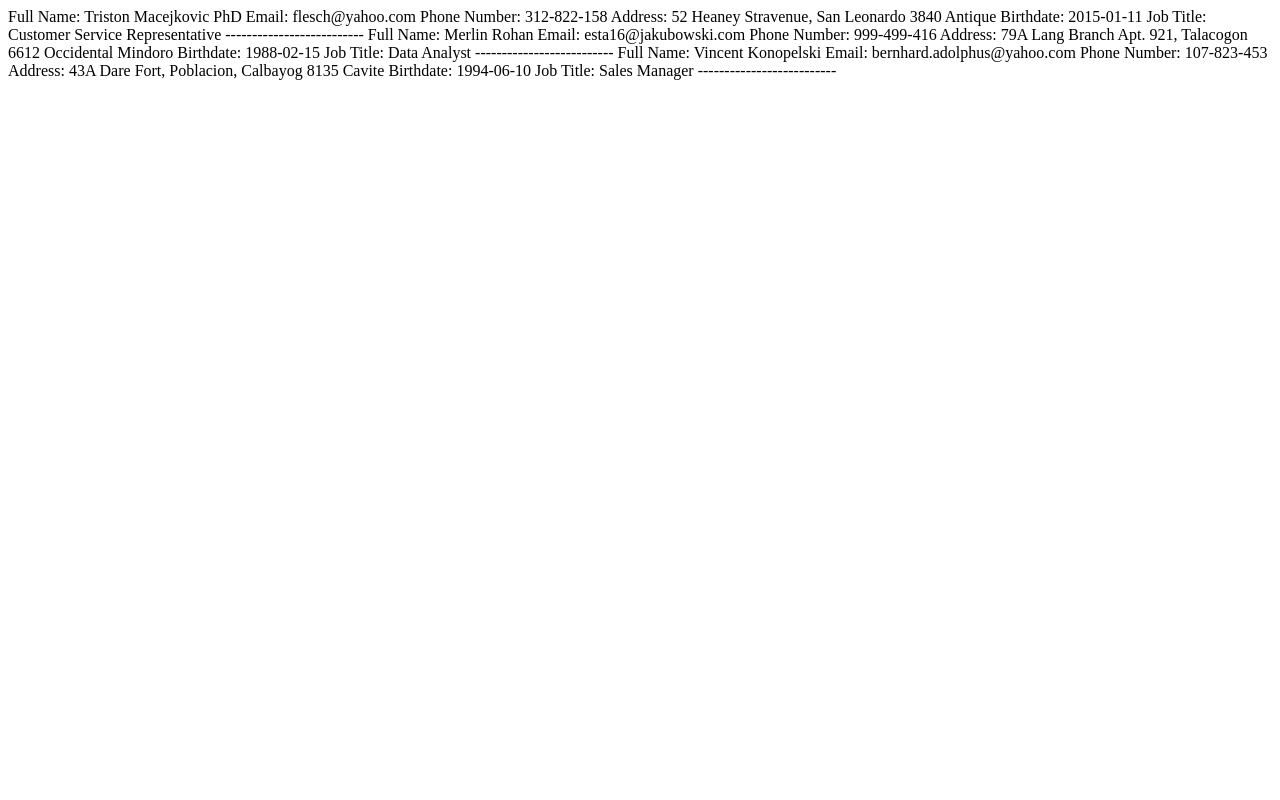
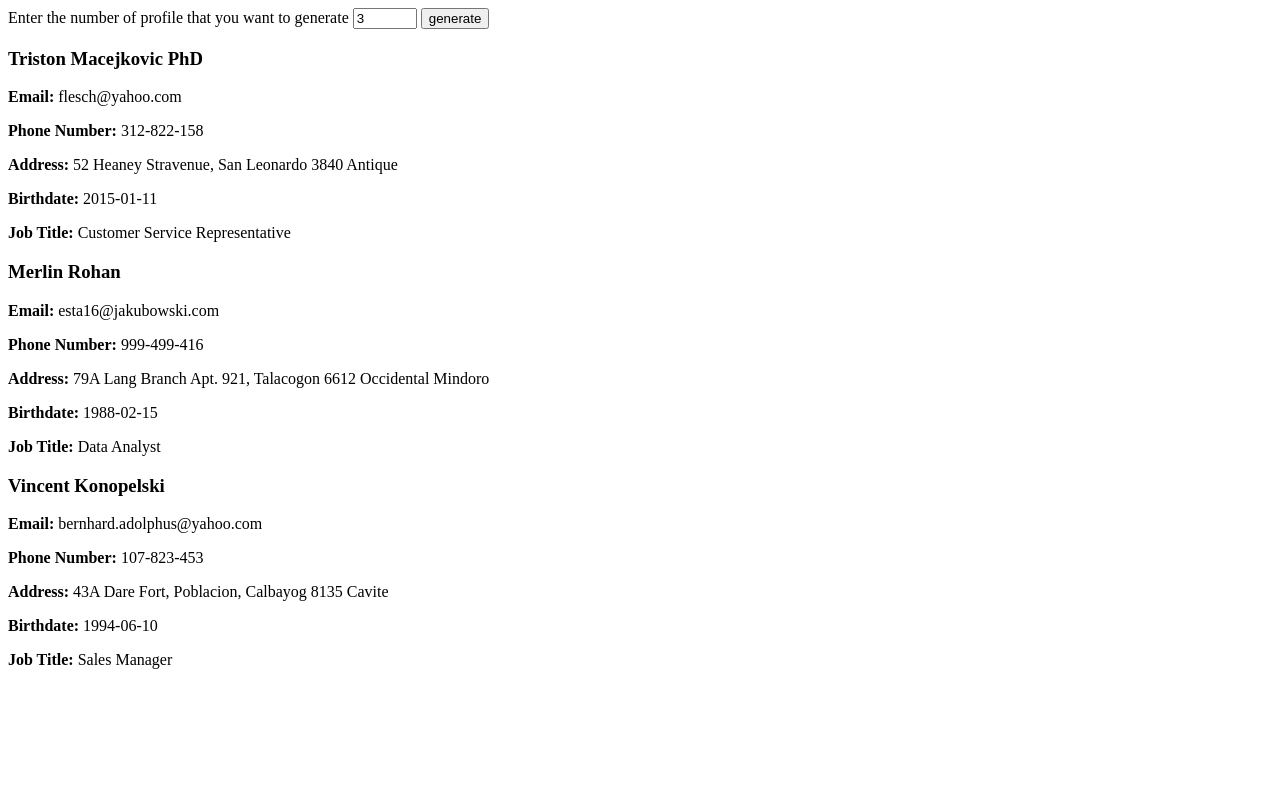
Before and after one commit to ZuLu29/WEEK08_FAKER_PAIR, a PHP site: page / in a window 1280 px wide. Run offline with PHP 8.4, Linux system fonts and the light colour scheme.

Commit message:
add geneerate button

```diff
--- a/index.php
+++ b/index.php
@@ -30,16 +30,43 @@ function generateProfile($faker)
 
     return $profile;
 };
+$numProfiles = isset($_GET['number']) ? (int)$_GET['number'] : 3;
+
 $profiles = [];
-for ($i = 0; $i < 3; $i++) {
+for ($i = 0; $i < $numProfiles; $i++) {
     $profiles[] = generateProfile($faker);
 }
-foreach ($profiles as $profile) {
-    echo "Full Name: " . $profile['full_name'] . "\n";
-    echo "Email: " . $profile['email'] . "\n";
-    echo "Phone Number: " . $profile['phone_number'] . "\n";
-    echo "Address: " . $profile['address'] . "\n";
-    echo "Birthdate: " . $profile['birthdate'] . "\n";
-    echo "Job Title: " . $profile['job_title'] . "\n";
-    echo "--------------------------\n";
-}
+
+?>
+<!DOCTYPE html>
+<html lang="en">
+
+<head>
+    <meta charset="UTF-8" />
+    <meta name="viewport" content="width=device-width, initial-scale=1.0" />
+    <title>PROFILE GENERATOR</title>
+</head>
+
+<body>
+    <form action="index.php">
+        <label for="number">Enter the number of profile that you want to generate</label>
+        <input type="number" name="number" min="1" max="100" value="<?php echo $numProfiles; ?>" />
+        <input type="submit" value="generate" />
+    </form>
+    <div class="profiles">
+        <?php
+        foreach ($profiles as $profile) {
+            echo '<div class="profile">';
+            echo '<h3>' . $profile['full_name'] . '</h3>';
+            echo '<p><strong>Email:</strong> ' . $profile['email'] . '</p>';
+            echo '<p><strong>Phone Number:</strong> ' . $profile['phone_number'] . '</p>';
+            echo '<p><strong>Address:</strong> ' . $profile['address'] . '</p>';
+            echo '<p><strong>Birthdate:</strong> ' . $profile['birthdate'] . '</p>';
+            echo '<p><strong>Job Title:</strong> ' . $profile['job_title'] . '</p>';
+            echo '</div>';
+        }
+        ?>
+    </div>
+</body>
+
+</html>
```
Also changed, not shown: gen.php (added, +29 -0 lines), index.html (deleted, +0 -9 lines).
